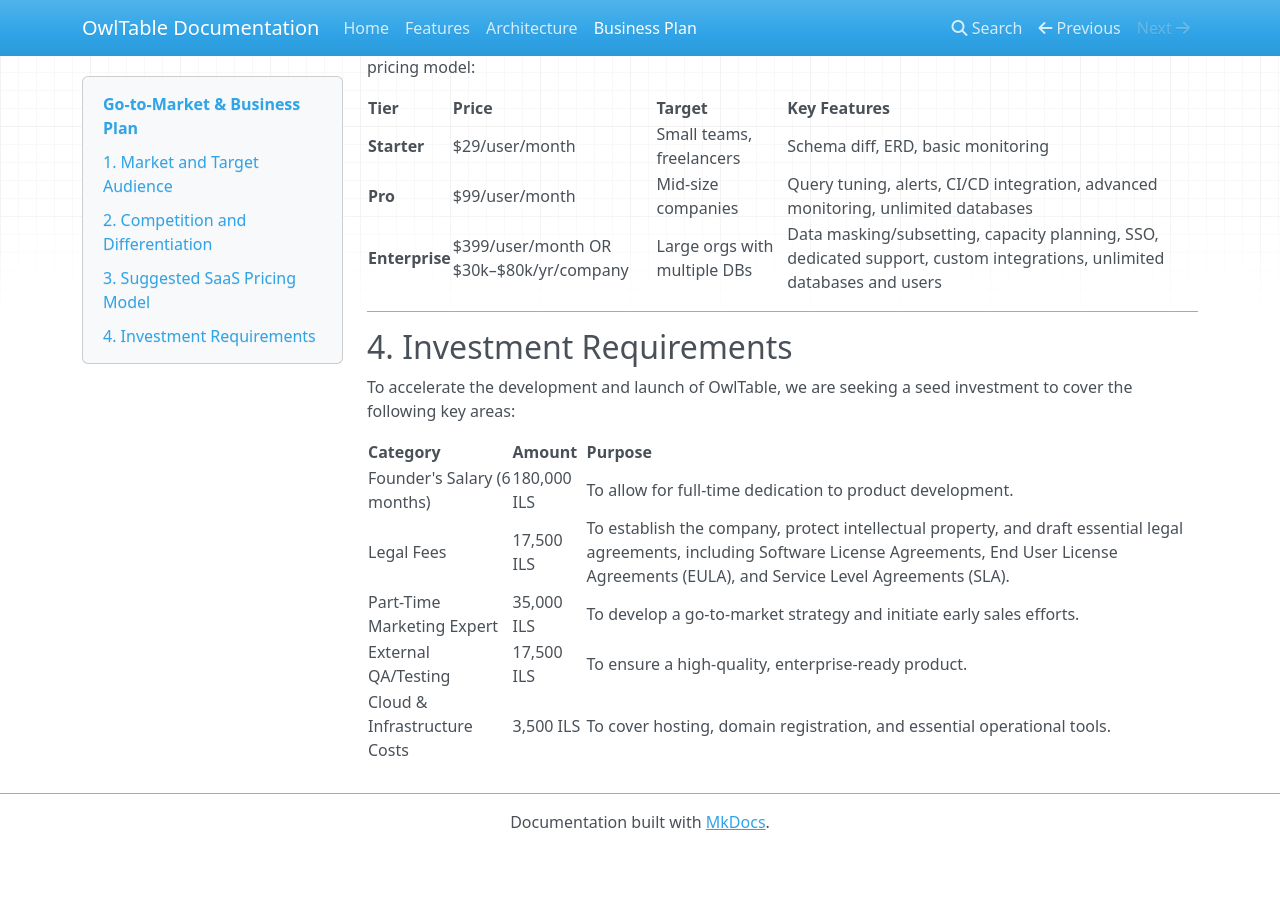
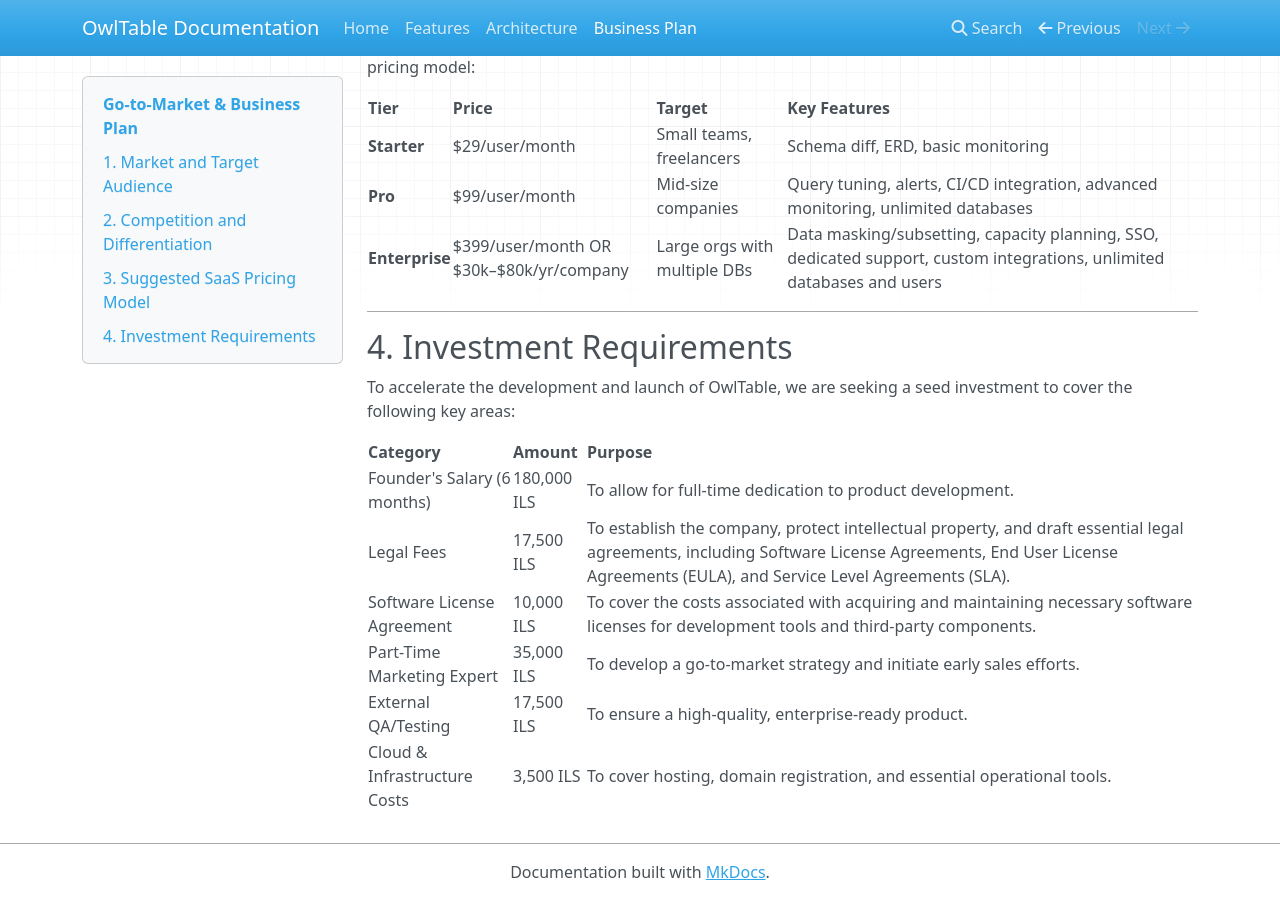
Before and after one commit to yehoshuas1978/owltable-landing-page, an MkDocs documentation site: the page built from documentation/docs/business_plan.md, in a window 1280 px wide and 900 px high, scrolled down 1314 px. Built offline with MkDocs 1.6.1, drawn with Linux system fonts in a browser that asks for light colours; nearby versions of some CDN libraries; before the commit the page ends 2164 px from its top, so only the background shows below that.

Commit message:
docs: Add software license agreement to investment requirements

```diff
--- a/documentation/docs/business_plan.md
+++ b/documentation/docs/business_plan.md
@@ -60,6 +60,7 @@
 | ----------------------------- | ------------- | -------------------------------------------------------------------------------- |
 | Founder's Salary (6 months)   | 180,000 ILS   | To allow for full-time dedication to product development.                          |
 | Legal Fees                    | 17,500 ILS    | To establish the company, protect intellectual property, and draft essential legal agreements, including Software License Agreements, End User License Agreements (EULA), and Service Level Agreements (SLA). |
+| Software License Agreement    | 10,000 ILS    | To cover the costs associated with acquiring and maintaining necessary software licenses for development tools and third-party components. |
 | Part-Time Marketing Expert    | 35,000 ILS    | To develop a go-to-market strategy and initiate early sales efforts.             |
 | External QA/Testing           | 17,500 ILS    | To ensure a high-quality, enterprise-ready product.                                |
 | Cloud & Infrastructure Costs  | 3,500 ILS     | To cover hosting, domain registration, and essential operational tools.          |
```
